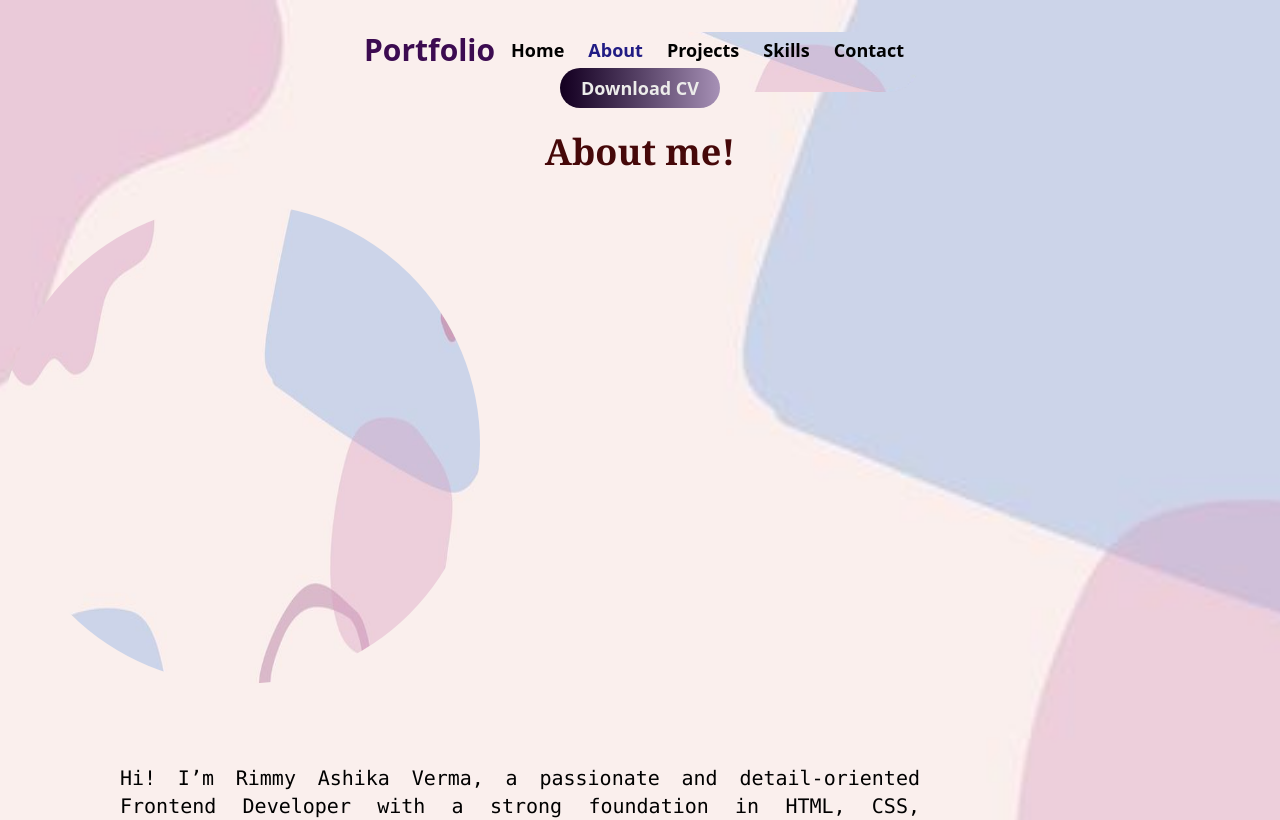
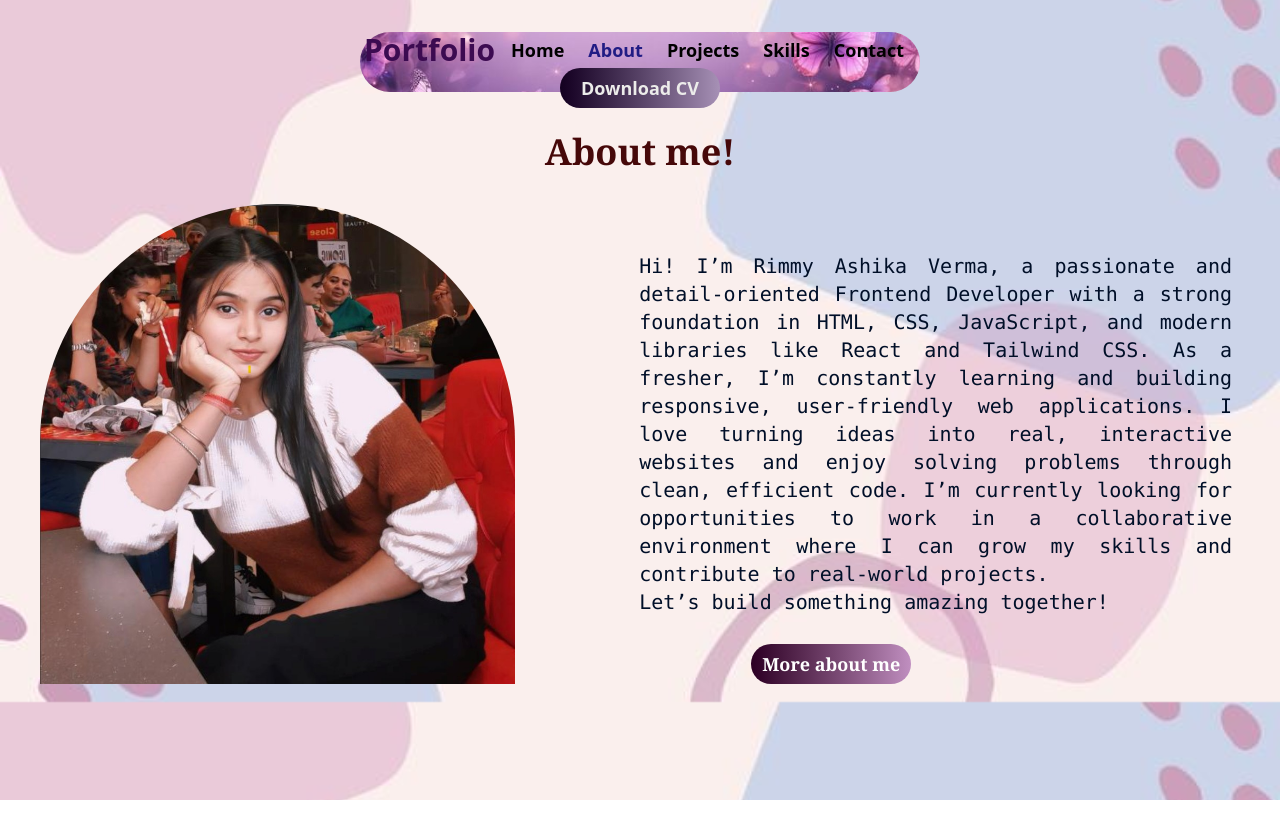
Before and after one commit to RimmyAshika/Portfolio, a React (Vite) app: page /about in a window 1280 px wide. Shown: the top 820 px of the page. Built offline with nearby package versions, Linux system fonts and the light colour scheme.

Commit message:
initial file added

```diff
--- a/src/Components/About/About.jsx
+++ b/src/Components/About/About.jsx
@@ -4,17 +4,18 @@ function About() {
   return (
     <div className="h-auto w-full flex flex-warp font-serif flex-col items-center mt-10  md:mt-10 ">
       <div className="font-extrabold text-4xl text-red-950 "> About me!</div>
-      <div className='flex flex-wrap  flex-row'>
-      <img className="md:h-120 md:w-120 h-80 w-80 md:mt-8 md:ml-0 ml-10 mt-10 rounded-full md:rounded-t-full " src="/public/Images/background.jpg" alt="" />
-      <div className=' text-justify md:text-balance '>
-    <p className='md:h-auto md:mt-20 mt-10   md:ml-30 md:w-200 font-serif md:font-mono text-md m-2 md:text-xl'>
+      <div className='flex max-md:flex-wrap justify-center gap-5 lg:gap-24 md:gap-10 '>
+      <img className="lg:h-120 lg:w-120 h-80 w-80 md:mt-8 md:ml-10 sm:ml-5 mt-10 rounded-t-full "
+           src="./Images/profile.jpg" alt="" />
+       <div className="text-justify md:text-balance sm:mr-5 md:mr-10 mx-5 flex max-md:items-center flex-col">
+       <p className="md:h-auto text-wrap lg:mt-20 md:mt-20 mt-10 text-[#000f28] md:max-w-200 font-serif md:font-mono text-md m-2 md:text-xl">
       Hi! I’m Rimmy Ashika Verma, a passionate and detail-oriented Frontend Developer with a strong foundation in HTML, CSS, JavaScript, and modern libraries like React and Tailwind CSS.
       As a fresher, I’m constantly learning and building responsive, user-friendly web applications. I love turning ideas into real, interactive websites and enjoy solving problems through clean, efficient code.
       I’m currently looking for opportunities to work in a collaborative environment where I can grow my skills and contribute to real-world projects.<br/>
       Let’s build something amazing together!</p>
-    <button className="w-40 h-10 text-[18px] hidden md:block font-bold rounded-full text-[#ffffff] ml-30 mt-4 md:mt-10  cursor-pointer bg-gradient-to-r from-[#2c0024] to-[#c08fc0]"
+    <button className="w-40 h-10 text-[18px] hidden md:block font-bold rounded-full text-[#ffffff] ml-30 mt-4 md:mt-5  cursor-pointer bg-gradient-to-r from-[#2c0024] to-[#c08fc0]"
       >More about me</button>
-      <button className="w-40 h-10 md:hidden text-[18px] font-bold rounded-full text-[#ffffff] ml-30 mt-4 md:mt-10  cursor-pointer bg-gradient-to-r from-[#2c0024] to-[#c08fc0]"
+      <button className="w-40 h-10 md:hidden text-[18px] font-bold rounded-full text-[#ffffff] ml-30 mt-4 cursor-pointer bg-gradient-to-r from-[#2c0024] to-[#c08fc0]"
       >Download CV</button>
 </div>
 </div>
--- a/src/Components/Contact/Contact.jsx
+++ b/src/Components/Contact/Contact.jsx
@@ -1,10 +1,26 @@
-import React from 'react'
+import React,{useState} from 'react'
 import { Link } from 'react-router-dom'
 
 function Contact() {
-  const Handler=(e)=>{
-     e.preventDefault()
-  }
+
+  const [name, setName] = useState('');
+  const [email, setEmail] = useState('');
+  const [subject, setSubject] = useState('');
+  const [message,setMessage]=useState('');
+
+  const HandleSubmit=(e)=>{
+    e.preventDefault();
+    console.log("Name:",name);
+    console.log("Email:",email);
+    console.log("Subject:",subject);
+    console.log("Message",message)
+
+
+    setName('');
+    setEmail('');
+    setSubject('');
+    setMessage('')
+    }
   return (
 <div className="flex flex-row flex-wrap justify-around mt-15 md:mt-20 font-serif">
   <div className="h-auto w-200 text-emerald-950 ml-3 ">
@@ -19,38 +35,55 @@ function Contact() {
      Feel free to reach out to me for internships, freelance work, full-time roles, or even for a quick tech chat.</p>
     <p className='flex flex-row text-lg md:text-xl items-center mt-4 md:mt-10 '>
 
-    <img className='h-3 w-3' src="/public/Images/background.jpg " alt=""/><Link to="https://mail.google.com/mail/u/0/#inbox">  rimmyashika2224@gmail.com</Link></p>
+    <img className='h-3 w-3' src="Images/contact-email.jpeg " alt=""/><Link to="https://mail.google.com/mail/u/0/#inbox">  rimmyashika2224@gmail.com</Link></p>
     <p className='flex flex-row items-center text-lg md:text-lg'>
-      <img className='h-4 w-4 ' src="/public/Images/background.jpg" alt="" />9117897365</p>
+      <img className='h-4 w-4 ' src="Images/contact-phn.jpeg" alt="" />9117897365</p>
     <div className='md:h-20 md:w-8 h-6 w-6  mt-1 md:mt-2  flex flex-col  flex-wrap '>
       <Link
       to="https://www.facebook.com/profile.php?id=100050938277009">
-      <img className="rounded-full m-2 border-2 hover:border-pink-700"  src="/public/Images/background.jpg" alt=""
+      <img className="rounded-full m-2 border-2 hover:border-pink-700"  src="/Images/contact-fb.jpeg" alt=""
       /></Link>
       <Link
       to="https://www.instagram.com/rimmy0224/">
-      <img className="rounded-full m-2 p-1 border-2 hover:border-pink-700" src="/public/Images/background.jpg" alt="" /></Link>
+      <img className="rounded-full m-2 p-1 border-2 hover:border-pink-700" src="/Images/contact-insta.jpeg" alt="" /></Link>
       <Link
       to="https://github.com/RimmyAshika">
-      <img className="rounded-full m-2 p-1 border-2 hover:border-pink-700" src="/public/Images/background.jpg" alt="" /></Link>
+      <img className="rounded-full m-2 p-1 border-2 hover:border-pink-700" src="/Images/contact-github.jpeg" alt="" /></Link>
       <Link
       to="https://www.linkedin.com/in/rimmy-ashika-verma-48b3401b8/">
-      <img  className="rounded-full m-2 border-2 hover:border-pink-700" src="/public/Images/background.jpg" alt="" /></Link>
+      <img  className="rounded-full m-2 border-2 hover:border-pink-700" src="Images/contact-linkedin.jpeg" alt="" /></Link>
     </div>
   </div>
   <div className="md:h-auto h-65  md:mt-5 mt-15 flex flex-col flex-wrap">
-    <form action="">
+    <form onSubmit={HandleSubmit}>
     <div className="flex flex-col flex-wrap font-bold ">
+      <input
+       className="border-black rounded-md border-2 h-7 w-50 md:h-10 px-2 md:w-120"
+        type="text"  placeholder='Enter Your Name'
+        value={name}
+        onChange={(e)=>setName(e.target.value)}  />
 
-      <input className="border-black rounded-md border-2 h-7 w-50 md:h-10 px-2 md:w-120" type="text"  placeholder='Enter Your Name'
-      />
-      <input  className="border-black rounded-md  mt-2 border-2  h-7 w-50 md:h-9 px-2 md:w-120" type="text" placeholder="Enter Your Email" />
-      <input  className="border-black rounded-md mt-2 border-2  h-7 w-50 md:h-9 md:w-120 px-2" type="text" placeholder='Enter Your Subject'/>
-      <textarea className='border-black  mt-2 h-10 w-50 md:h-30 md:w-120 border-2 text-left align-top pt-2 px-2 borderr-gray-300 rounded-md resize-none'placeholder='Enter Your Message' ></textarea>
+      <input
+       className="border-black rounded-md  mt-2 border-2  h-7 w-50 md:h-9 px-2 md:w-120"
+        type="text" placeholder="Enter Your Email"
+        value={email}
+        onChange={(e)=>setEmail(e.target.value)}/>
+
+      <input
+       className="border-black rounded-md mt-2 border-2  h-7 w-50 md:h-9 md:w-120 px-2"
+       type="text" placeholder='Enter Your Subject'
+       value={subject}
+        onChange={(e)=>setSubject(e.target.value)}/>
+
+      <textarea
+       className='border-black  mt-2 h-10 w-50 md:h-30 md:w-120 border-2 text-left align-top pt-2 px-2 borderr-gray-300 rounded-md resize-none'
+       placeholder='Enter Your Message'
+       value={message}
+       onChange={(e)=>setMessage(e.target.value)}></textarea>
+
     <button className=" text-xl font-bold border-2  mt-4 md:mt-6 h-10  rounded-full
      bg-gradient-to-r from-pink-500  to-pink-200 focus:ring-1  focus:ring-pink-950 focus-outline-none "
-    type="submit"
-    onSubmit={Handler}>
+    type="submit">
       Submit
     </button>
   </div>
--- a/src/Components/Header/Header.jsx
+++ b/src/Components/Header/Header.jsx
@@ -7,7 +7,7 @@ function Header() {
     <header className="mt-8 justify-between  md:mx-90">
 
         <nav >
-        <div className="font-bold  items-center h-10  md:h-15 flex rounded-full flex-wrap justify-evenly  bg-[url('/public/Images/background.jpg')] bg-cover bg-center ">
+        <div className="font-bold  items-center h-10  md:h-15 flex rounded-full flex-wrap justify-evenly  bg-[url('/Images/bgImage.jpg')] bg-cover bg-center ">
             <p className='font-bold md:text-3xl text-lg text-[#3c0b51]'>Portfolio</p>
 
             <div className='md:text-lg text-[2rem]'>
--- a/src/Components/Home/Home.jsx
+++ b/src/Components/Home/Home.jsx
@@ -9,7 +9,7 @@ function Home() {
           <p className='text-[#fffbff] md:pt-9 pt-4 md:text-4xl text-xl font-mono'>Frontend Developer | Passionate Coder</p>
         </div>
         <div className='md:h-130 md:w-130 h-80 w-80 md:mt-15 mt-10   '>
-          <img  className="md:rounded-full rounded-t-full  md:ml-0 ml-10 flex flex-wrap flex-col" src="/public/Images/background.jpg" alt="" />
+          <img  className="md:rounded-full rounded-t-full  md:ml-0 ml-10 flex flex-wrap flex-col" src="./Images/profile.jpg" alt="" />
         </div>
    </div>
   )
--- a/src/Components/Projects/Projects.jsx
+++ b/src/Components/Projects/Projects.jsx
@@ -4,18 +4,18 @@ function Projects() {
   return (
     <div>
         <div className="flex flex-wrap justify-center items-center font-bold  font-serif text-5xl text-rose-950 mt-10">Projects</div>
-        <div className='h-auto w-full  flex flex-wrap text-white justify-center mt-5 md:mt-10'>
-        <div className="md:h-100 h-80 w-80 md:w-150 border-2 border-gray-600 rounded-4xl m-2 bg-[url('/public/Images/background.jpg')]  bg-cover hover:h-100 hover:w-200  mx-3" >
+        <div className='h-auto w-full  flex flex-wrap text-[#ffafca] justify-center mt-5 md:mt-10'>
+        <div className="md:h-100 h-80 w-80 md:w-150 border-2 border-gray-600 rounded-4xl m-2 bg-[url('/Images/amazon-img.png')]  bg-cover hover:h-100 hover:w-200  mx-3" >
           <p className='font-bold text-2xl flex justify-center'>Amazon Clone</p>
         </div>
-        <div className="md:h-100 h-80 w-80 md:w-150  border-2 border-gray-600 mx-3 rounded-4xl m-2 bg-[url('/public/Images/background.jpg')] bg-cover bg-center hover:h-100 hover:w-200" >
+        <div className="md:h-100 h-80 w-80 md:w-150  border-2 border-gray-600 mx-3 rounded-4xl m-2 bg-[url('/Images/watchPaglu-Img.png')] bg-cover bg-center hover:h-100 hover:w-200" >
           <p className='font-bold text-2xl flex justify-center'>WatchPaglu</p></div>
 
-        <div className="md:h-100 h-80 w-80 md:w-150  border-2 border-gray-600 md:mt-3 md:mb-4 m-2 md:mx-3 rounded-4xl  bg-[url('/public/Images/background.jpg')] bg-cover bg-center
+        <div className="md:h-100 h-80 w-80 md:w-150  border-2 border-gray-600 md:mt-3 md:mb-4 m-2 md:mx-3 rounded-4xl  bg-[url('/Images/currency-img.png')] bg-cover bg-center
         hover:h-100 hover:w-200" >
         <p className='font-bold text-2xl flex justify-center'>Currency Converter</p>
         </div>
-        <div className="md:h-100 h-80 w-80 md:w-150  border-2 border-gray-600 md:mt-3 md:mb-4 mx-3 m-2 rounded-4xl  bg-[url('/public/Images/background.jpg')] bg-cover hover:h-100 hover:w-200" >
+        <div className="md:h-100 h-80 w-80 md:w-150  border-2 border-gray-600 md:mt-3 md:mb-4 mx-3 m-2 rounded-4xl  bg-[url('/Images/blog-img.png')] bg-cover hover:h-100 hover:w-200" >
            <p className='font-bold text-2xl flex justify-center '>Blog Space</p></div>
     </div>
     </div>
```
